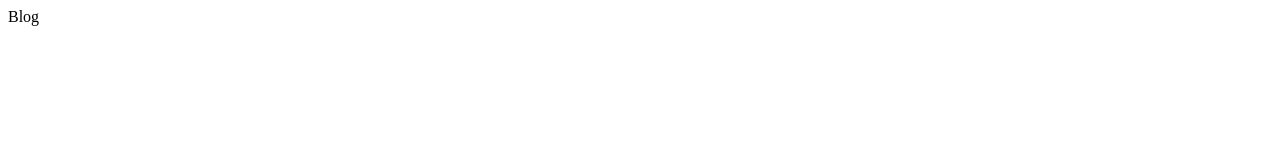
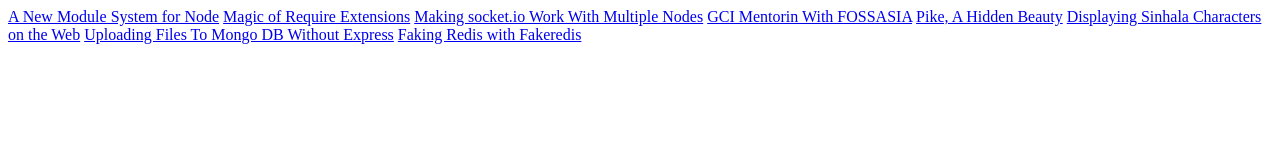
Before and after one commit to roonyh/website, a plain HTML site: page blog/index.html in a window 1280 px wide. Drawn offline with Linux system fonts and the light colour scheme.

Commit message:
add blog posts

```diff
--- a/blog/index.html
+++ b/blog/index.html
@@ -1,3 +1,10 @@
 <html>
-    Blog
+    <a href="https://www.arunaherath.com/blog/posts/a-new-module-system-for-node.html">A New Module System for Node</a>
+    <a href="https://www.arunaherath.com/blog/posts/magic-of-require-extensions.html">Magic of Require Extensions</a>
+    <a href="https://www.arunaherath.com/blog/posts/making-socket-io-work-with-multiple-nodes.html">Making socket.io Work With Multiple Nodes</a>
+    <a href="https://www.arunaherath.com/blog/posts/gci-mentoring-with-FOSSASIA.html">GCI Mentorin With FOSSASIA</a>
+    <a href="https://www.arunaherath.com/blog/posts/pike-a-hidden-beauty.html">Pike, A Hidden Beauty</a>
+    <a href="https://www.arunaherath.com/blog/posts/displaying-sinhala-characters-on-the-web.html">Displaying Sinhala Characters on the Web</a>
+    <a href="https://www.arunaherath.com/blog/posts/uploading-files-to-mongo-db-without-express.html">Uploading Files To Mongo DB Without Express</a>
+    <a href="https://www.arunaherath.com/blog/posts/faking-redis-with-fakeredis.html">Faking Redis with Fakeredis</a>
 </html>
```
Also changed, not shown: index.html (+1 -1 lines).
